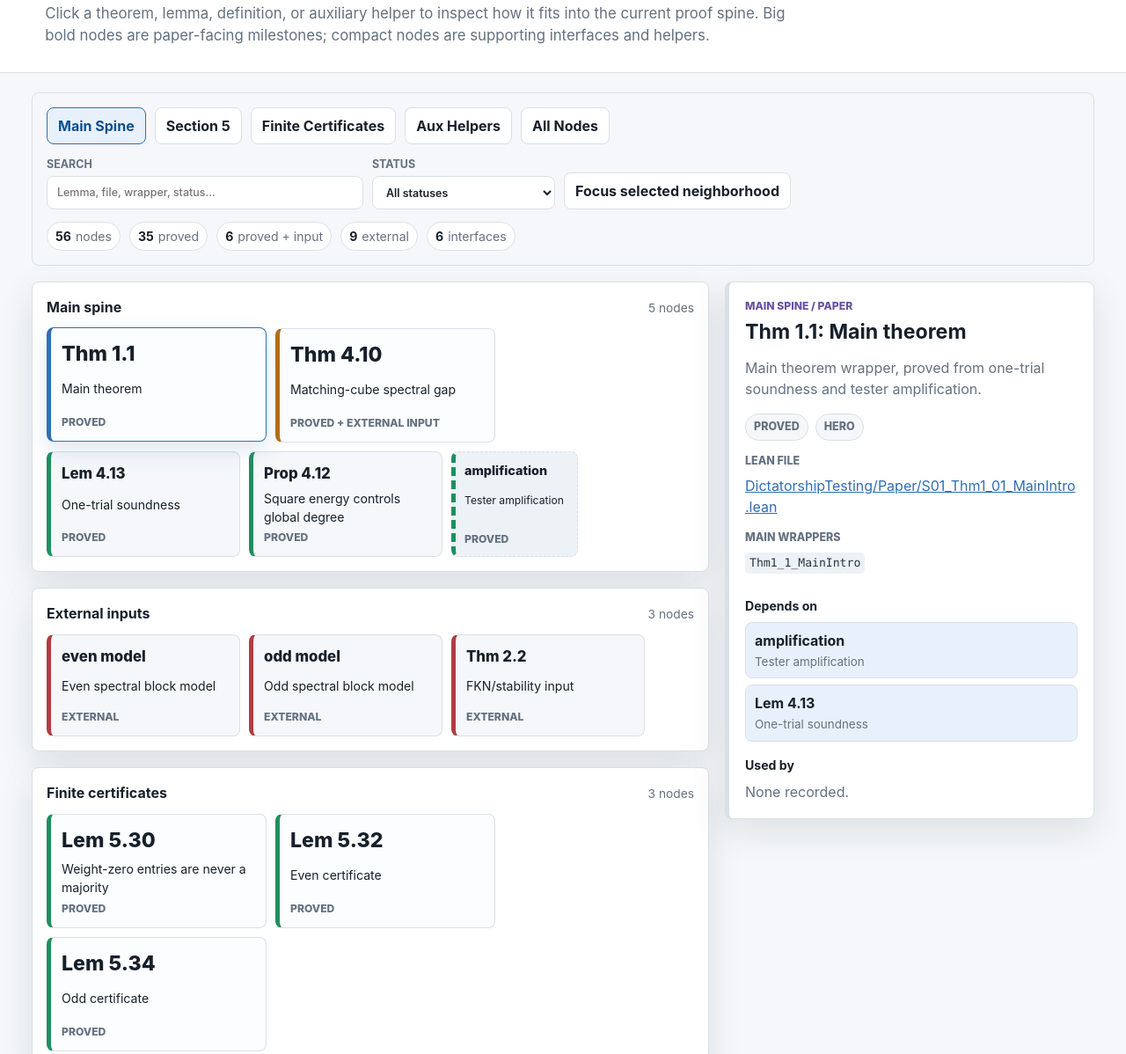
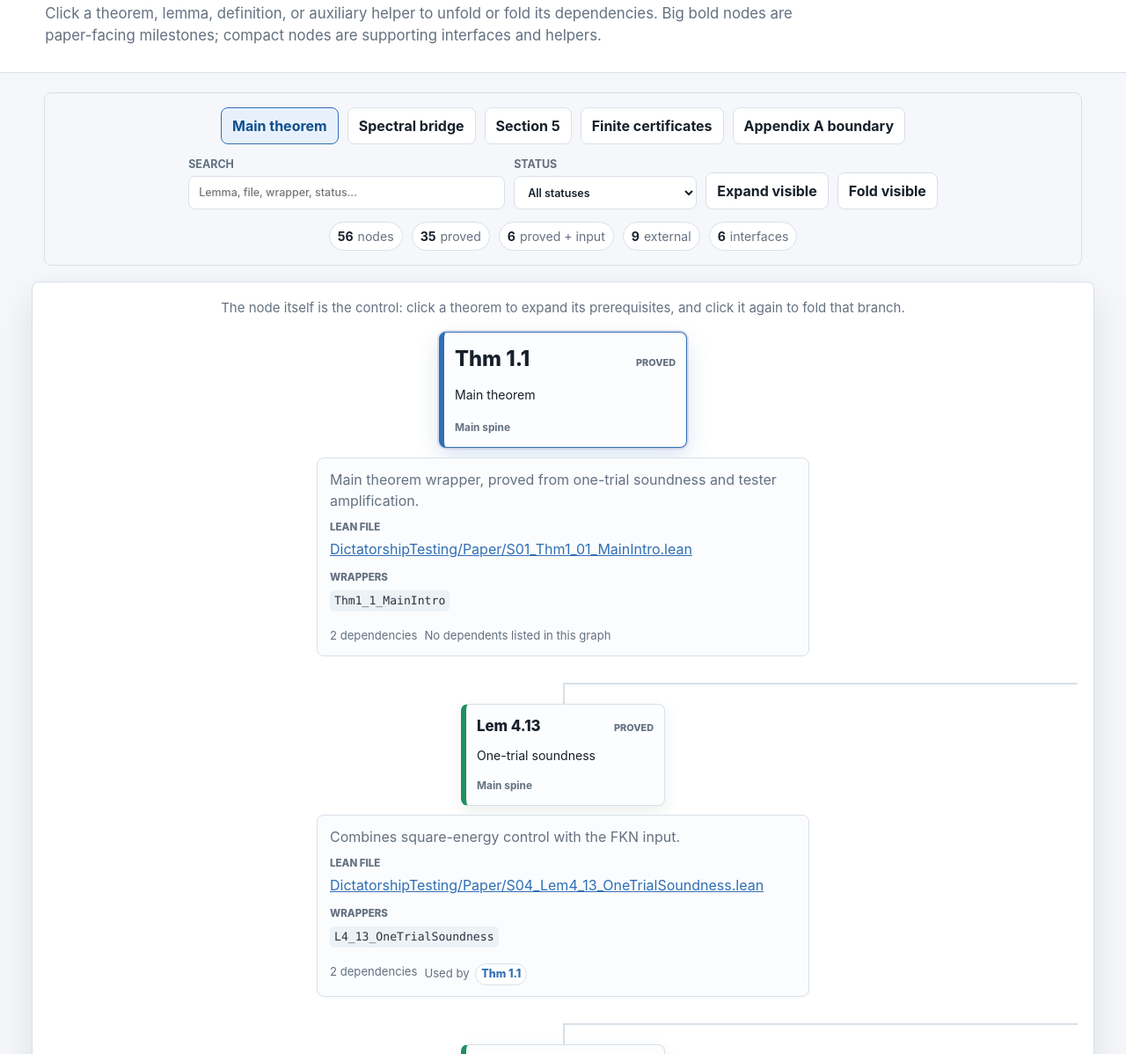
Before and after one commit to chen1088/dict_lean, a plain HTML site: page docs/index.html in a window 1280 px wide. Shown: the part 178-1376 px from the top of the page at 88% size. Drawn offline with Linux system fonts and the light colour scheme.

Commit message:
Make dependency page an expandable DAG

```diff
--- a/docs/app.js
+++ b/docs/app.js
@@ -1,47 +1,40 @@
 const graphData = window.DICT_DEPENDENCY_DATA;
 const nodeById = new Map(graphData.nodes.map((node) => [node.id, node]));
 
-const state = {
-  query: "",
-  status: "all",
-  view: "main",
-  selectedId: "Thm1_1",
-  focusMode: false,
-};
-
-const views = {
+const rootViews = {
   main: {
-    label: "Main Spine",
-    sections: ["Main spine", "Spectral bridge", "Finite certificates", "External inputs"],
-    seed: ["Thm1_1", "L4_13", "Prop4_12", "Thm4_10", "S05_27", "S05_28"],
+    label: "Main theorem",
+    roots: ["Thm1_1"],
+    open: ["Thm1_1", "L4_13", "Prop4_12", "Thm4_10", "S05_27", "S05_28"],
+  },
+  spectral: {
+    label: "Spectral bridge",
+    roots: ["Thm4_10"],
+    open: ["Thm4_10", "S05_27", "S05_28", "S05_26"],
   },
   section5: {
     label: "Section 5",
-    sections: [
-      "Section 5 tableau layer",
-      "Tableau branching",
-      "Matching algebra",
-      "Spectral bridge",
-      "Finite certificates",
-      "Definitions",
-      "Appendix A",
-      "External inputs",
-    ],
+    roots: ["S05_27", "S05_28", "S05_18", "S05_01"],
+    open: ["S05_27", "S05_28", "S05_32", "S05_34", "S05_18", "S05_01"],
   },
   certificates: {
-    label: "Finite Certificates",
-    sections: ["Finite certificates", "Tableau branching", "Definitions"],
-    seed: ["S05_30", "S05_32", "S05_34"],
+    label: "Finite certificates",
+    roots: ["S05_32", "S05_34", "S05_30"],
+    open: ["S05_32", "S05_34", "S05_30"],
   },
-  aux: {
-    label: "Aux Helpers",
-    sections: ["Section 5 tableau layer", "Tableau branching", "Finite certificates", "Spectral bridge", "Section 4", "Definitions"],
-    auxOnly: true,
+  appendix: {
+    label: "Appendix A boundary",
+    roots: ["AppA_EvenSpectralModel", "AppA_OddSpectralModel"],
+    open: ["AppA_EvenSpectralModel", "AppA_OddSpectralModel"],
   },
-  all: {
-    label: "All Nodes",
-    sections: null,
-  },
+};
+
+const state = {
+  view: "main",
+  query: "",
+  status: "all",
+  selectedId: "Thm1_1",
+  expanded: new Set(rootViews.main.open),
 };
 
 function sourceUrl(file) {
@@ -51,41 +44,27 @@ function sourceUrl(file) {
 function statusLabel(status) {
   const labels = {
     proved: "Proved",
-    "proved-from-external": "Proved + External Input",
+    "proved-from-external": "Proved + input",
     external: "External",
-    interface: "Definition / Interface",
+    interface: "Interface",
   };
   return labels[status] || status;
 }
 
-function relationSets(selected) {
-  const deps = new Set(selected?.deps || []);
-  const dependents = new Set(
-    graphData.nodes
-      .filter((node) => node.deps?.includes(selected?.id))
-      .map((node) => node.id)
-  );
-  return { deps, dependents };
+function nodeWeight(node) {
+  return { hero: 0, major: 1, normal: 2, minor: 3 }[node.importance] ?? 4;
 }
 
-function shouldShowByView(node) {
-  const view = views[state.view];
-  if (view.auxOnly && node.kind !== "aux") return false;
-  if (view.sections && !view.sections.includes(node.section)) return false;
-  if (view.seed && !view.seed.includes(node.id)) {
-    const seedSet = new Set(view.seed);
-    const supportsSeed = graphData.nodes.some((candidate) =>
-      seedSet.has(candidate.id) && candidate.deps?.includes(node.id)
-    );
-    const usesSeed = node.deps?.some((dep) => seedSet.has(dep));
-    return supportsSeed || usesSeed || node.importance === "hero";
-  }
-  return true;
+function getDeps(node) {
+  return (node.deps || [])
+    .map((id) => nodeById.get(id))
+    .filter(Boolean)
+    .sort((a, b) => nodeWeight(a) - nodeWeight(b) || a.label.localeCompare(b.label));
 }
 
-function matchesFilters(node) {
+function nodeMatches(node) {
   if (state.status !== "all" && node.status !== state.status) return false;
-  if (state.query) {
+  if (!state.query) return true;
   const haystack = [
     node.id,
     node.label,
@@ -96,129 +75,163 @@ function matchesFilters(node) {
     node.summary,
     ...(node.wrappers || []),
   ].join(" ").toLowerCase();
-    if (!haystack.includes(state.query.toLowerCase())) return false;
-  }
-  if (state.focusMode && state.selectedId) {
-    const selected = nodeById.get(state.selectedId);
-    const { deps, dependents } = relationSets(selected);
-    return node.id === selected.id || deps.has(node.id) || dependents.has(node.id);
-  }
-  return shouldShowByView(node);
+  return haystack.includes(state.query.toLowerCase());
 }
 
-function nodeClass(node) {
+function subtreeHasMatch(node, seen = new Set()) {
+  if (seen.has(node.id)) return false;
+  seen.add(node.id);
+  if (nodeMatches(node)) return true;
+  return getDeps(node).some((dep) => subtreeHasMatch(dep, seen));
+}
+
+function shouldRenderNode(node) {
+  if (!state.query && state.status === "all") return true;
+  return subtreeHasMatch(node);
+}
+
+function dependentsOf(id) {
+  return graphData.nodes
+    .filter((node) => node.deps?.includes(id))
+    .sort((a, b) => nodeWeight(a) - nodeWeight(b) || a.label.localeCompare(b.label));
+}
+
+function nodeClasses(node, path, repeated) {
   return [
-    "node-button",
+    "dag-node",
     `importance-${node.importance || "normal"}`,
     `status-${node.status}`,
     `kind-${node.kind}`,
-    node.id === state.selectedId ? "selected" : "",
+    state.selectedId === node.id ? "selected" : "",
+    state.expanded.has(node.id) ? "expanded" : "",
+    repeated ? "repeated" : "",
+    path.length === 0 ? "root-node" : "",
   ].join(" ");
 }
 
-function renderNodeButton(node) {
+function renderNode(node, path = []) {
+  const repeated = path.includes(node.id);
+  if (!shouldRenderNode(node)) return null;
+
+  const deps = getDeps(node).filter(shouldRenderNode);
+  const isExpanded = state.expanded.has(node.id) && deps.length > 0 && !repeated;
+  const item = document.createElement("li");
+  item.className = "dag-item";
+  item.dataset.id = node.id;
+
   const button = document.createElement("button");
-  button.className = nodeClass(node);
   button.type = "button";
-  button.dataset.id = node.id;
+  button.className = nodeClasses(node, path, repeated);
+  button.setAttribute("aria-expanded", String(isExpanded));
   button.innerHTML = `
+    <span class="node-topline">
       <span class="node-label">${node.label}</span>
+      <span class="node-status">${statusLabel(node.status)}</span>
+    </span>
     <span class="node-title">${node.title}</span>
-    <span class="node-meta">${statusLabel(node.status)}</span>
+    <span class="node-section">${node.section}</span>
   `;
   button.addEventListener("click", () => {
     state.selectedId = node.id;
+    if (!repeated && deps.length > 0) {
+      if (state.expanded.has(node.id)) {
+        state.expanded.delete(node.id);
+      } else {
+        state.expanded.add(node.id);
+      }
+    }
     render();
   });
-  return button;
+  item.appendChild(button);
+
+  if (state.selectedId === node.id || isExpanded) {
+    item.appendChild(renderInlineDetails(node, deps.length));
   }
 
-function renderGraph() {
-  const graph = document.querySelector("#graph");
-  graph.textContent = "";
+  if (isExpanded) {
+    const children = document.createElement("ol");
+    children.className = "dag-children";
+    deps.forEach((dep) => {
+      const child = renderNode(dep, [...path, node.id]);
+      if (child) children.appendChild(child);
+    });
+    item.appendChild(children);
+  }
 
-  const nodes = graphData.nodes.filter(matchesFilters);
-  const sections = [...new Set(nodes.map((node) => node.section))];
+  return item;
+}
 
-  if (!nodes.length) {
+function renderInlineDetails(node, depCount) {
+  const details = document.createElement("div");
+  details.className = "inline-details";
+  const wrappers = node.wrappers?.length
+    ? node.wrappers.map((wrapper) => `<code>${wrapper}</code>`).join(" ")
+    : "<span class=\"muted\">No wrapper listed.</span>";
+  const usedBy = dependentsOf(node.id)
+    .map((dep) => `<button type="button" class="tiny-link" data-jump="${dep.id}">${dep.label}</button>`)
+    .join("");
+  details.innerHTML = `
+    <p>${node.summary}</p>
+    <dl>
+      <dt>Lean file</dt>
+      <dd><a href="${sourceUrl(node.file)}" target="_blank" rel="noreferrer">${node.file}</a></dd>
+      <dt>Wrappers</dt>
+      <dd>${wrappers}</dd>
+    </dl>
+    <div class="node-foot">
+      <span>${depCount} dependencies</span>
+      <span>${usedBy ? "Used by " + usedBy : "No dependents listed in this graph"}</span>
+    </div>
+  `;
+  details.querySelectorAll("[data-jump]").forEach((button) => {
+    button.addEventListener("click", (event) => {
+      event.stopPropagation();
+      state.selectedId = button.dataset.jump;
+      state.expanded.add(button.dataset.jump);
+      render();
+    });
+  });
+  return details;
+}
+
+function renderTree() {
+  const tree = document.querySelector("#dag");
+  tree.textContent = "";
+  const rootList = document.createElement("ol");
+  rootList.className = "dag-root-list";
+  rootViews[state.view].roots
+    .map((id) => nodeById.get(id))
+    .filter(Boolean)
+    .forEach((root) => {
+      const rootNode = renderNode(root, []);
+      if (rootNode) rootList.appendChild(rootNode);
+    });
+
+  if (!rootList.children.length) {
     const empty = document.createElement("div");
     empty.className = "empty-state";
     empty.textContent = "No nodes match the current filters.";
-    graph.appendChild(empty);
-    return;
+    tree.appendChild(empty);
+  } else {
+    tree.appendChild(rootList);
+  }
 }
 
-  sections.forEach((section) => {
-    const group = document.createElement("section");
-    group.className = "graph-section";
-    const groupNodes = nodes.filter((node) => node.section === section);
-    group.innerHTML = `
-      <div class="section-heading">
-        <h2>${section}</h2>
-        <span>${groupNodes.length} nodes</span>
-      </div>
-      <div class="node-grid"></div>
-    `;
-    const grid = group.querySelector(".node-grid");
-    groupNodes
-      .sort((a, b) => {
-        const weights = { hero: 0, major: 1, normal: 2, minor: 3 };
-        return (weights[a.importance] ?? 4) - (weights[b.importance] ?? 4) || a.label.localeCompare(b.label);
-      })
-      .forEach((node) => grid.appendChild(renderNodeButton(node)));
-    graph.appendChild(group);
-  });
-}
-
-function renderRelationList(title, ids, className) {
-  const items = ids
-    .map((id) => nodeById.get(id))
-    .filter(Boolean)
-    .map((node) => `
-      <button class="relation-pill ${className}" data-id="${node.id}">
-        <strong>${node.label}</strong>
-        <span>${node.title}</span>
-      </button>
-    `)
-    .join("");
-  return `
-    <div class="relation-block">
-      <h3>${title}</h3>
-      <div class="relation-list">${items || "<span class=\"muted\">None recorded.</span>"}</div>
-    </div>
-  `;
-}
-
-function renderDetails() {
-  const selected = nodeById.get(state.selectedId) || graphData.nodes[0];
-  state.selectedId = selected.id;
-  const { deps, dependents } = relationSets(selected);
-  const panel = document.querySelector("#details");
-  panel.innerHTML = `
-    <div class="detail-card status-${selected.status}">
-      <div class="detail-kicker">${selected.section} / ${selected.kind}</div>
-      <h2>${selected.label}: ${selected.title}</h2>
-      <p>${selected.summary}</p>
-      <div class="detail-badges">
-        <span>${statusLabel(selected.status)}</span>
-        <span>${selected.importance || "normal"}</span>
-      </div>
-      <dl>
-        <dt>Lean file</dt>
-        <dd><a href="${sourceUrl(selected.file)}" target="_blank" rel="noreferrer">${selected.file}</a></dd>
-        <dt>Main wrappers</dt>
-        <dd>${selected.wrappers?.length ? selected.wrappers.map((w) => `<code>${w}</code>`).join(" ") : "<span class=\"muted\">None listed.</span>"}</dd>
-      </dl>
-      ${renderRelationList("Depends on", [...deps], "dep")}
-      ${renderRelationList("Used by", [...dependents], "dependent")}
-    </div>
-  `;
-
-  panel.querySelectorAll(".relation-pill").forEach((button) => {
-    button.addEventListener("click", () => {
-      state.selectedId = button.dataset.id;
+function renderTabs() {
+  const tabs = document.querySelector("#tabs");
+  tabs.textContent = "";
+  Object.entries(rootViews).forEach(([key, view]) => {
+    const tab = document.createElement("button");
+    tab.type = "button";
+    tab.className = key === state.view ? "tab active" : "tab";
+    tab.textContent = view.label;
+    tab.addEventListener("click", () => {
+      state.view = key;
+      state.expanded = new Set(view.open);
+      state.selectedId = view.roots[0];
       render();
     });
+    tabs.appendChild(tab);
   });
 }
 
@@ -238,29 +251,28 @@ function renderStats() {
   `;
 }
 
-function renderTabs() {
-  const tabs = document.querySelector("#tabs");
-  tabs.textContent = "";
-  Object.entries(views).forEach(([key, view]) => {
-    const button = document.createElement("button");
-    button.type = "button";
-    button.className = key === state.view ? "tab active" : "tab";
-    button.textContent = view.label;
-    button.addEventListener("click", () => {
-      state.view = key;
-      state.focusMode = false;
-      document.querySelector("#focus-toggle").classList.remove("active");
+function expandVisible() {
+  const visible = new Set();
+  function walk(node, seen = new Set()) {
+    if (!node || seen.has(node.id) || !shouldRenderNode(node)) return;
+    seen.add(node.id);
+    visible.add(node.id);
+    getDeps(node).forEach((dep) => walk(dep, seen));
+  }
+  rootViews[state.view].roots.forEach((id) => walk(nodeById.get(id)));
+  state.expanded = visible;
   render();
-    });
-    tabs.appendChild(button);
-  });
+}
+
+function collapseVisible() {
+  state.expanded = new Set();
+  render();
 }
 
 function render() {
   renderTabs();
   renderStats();
-  renderGraph();
-  renderDetails();
+  renderTree();
 }
 
 document.querySelector("#search").addEventListener("input", (event) => {
@@ -273,10 +285,7 @@ document.querySelector("#status-filter").addEventListener("change", (event) => {
   render();
 });
 
-document.querySelector("#focus-toggle").addEventListener("click", () => {
-  state.focusMode = !state.focusMode;
-  document.querySelector("#focus-toggle").classList.toggle("active", state.focusMode);
-  render();
-});
+document.querySelector("#expand-all").addEventListener("click", expandVisible);
+document.querySelector("#collapse-all").addEventListener("click", collapseVisible);
 
 render();
--- a/docs/index.html
+++ b/docs/index.html
@@ -12,7 +12,7 @@
         <p class="eyebrow">Lean 4 formalization map</p>
         <h1>DictatorshipTesting dependency graph</h1>
         <p class="lede">
-          Click a theorem, lemma, definition, or auxiliary helper to inspect how it fits into the current proof spine.
+          Click a theorem, lemma, definition, or auxiliary helper to unfold or fold its dependencies.
           Big bold nodes are paper-facing milestones; compact nodes are supporting interfaces and helpers.
         </p>
       </div>
@@ -37,15 +37,18 @@
               <option value="interface">Definition / interface</option>
             </select>
           </label>
-          <button id="focus-toggle" type="button">Focus selected neighborhood</button>
+          <button id="expand-all" type="button">Expand visible</button>
+          <button id="collapse-all" type="button">Fold visible</button>
         </div>
         <div id="stats" class="stats"></div>
       </section>
 
-      <div class="layout">
-        <section id="graph" class="graph" aria-label="Dependency graph nodes"></section>
-        <aside id="details" class="details" aria-label="Selected node details"></aside>
-      </div>
+      <section class="dag-shell" aria-label="Expandable dependency DAG">
+        <div class="dag-instructions">
+          The node itself is the control: click a theorem to expand its prerequisites, and click it again to fold that branch.
+        </div>
+        <div id="dag" class="dag"></div>
+      </section>
     </main>
 
     <footer class="site-footer">
--- a/docs/styles.css
+++ b/docs/styles.css
@@ -2,18 +2,17 @@
   color-scheme: light;
   --ink: #17202a;
   --muted: #647181;
-  --line: #d9e0e8;
+  --line: #d8e0e8;
   --paper: #ffffff;
   --soft: #f5f7fa;
   --soft-2: #edf2f7;
   --green: #1f8f5f;
-  --green-soft: #e5f7ee;
   --blue: #2f6fb3;
   --blue-soft: #e8f1fb;
   --amber: #b56d11;
   --red: #b33b42;
   --violet: #6750a4;
-  --shadow: 0 14px 40px rgba(23, 32, 42, 0.10);
+  --shadow: 0 16px 42px rgba(23, 32, 42, 0.10);
 }
 
 * {
@@ -86,6 +85,8 @@ main {
   z-index: 5;
   display: grid;
   gap: 14px;
+  max-width: 1180px;
+  margin: 0 auto;
   padding: 16px;
   background: rgba(245, 247, 250, 0.94);
   border: 1px solid var(--line);
@@ -100,6 +101,7 @@ main {
   flex-wrap: wrap;
   gap: 10px;
   align-items: end;
+  justify-content: center;
 }
 
 .tab,
@@ -122,7 +124,7 @@ main {
 }
 
 .tab.active,
-.filters button.active {
+.filters button:active {
   border-color: var(--blue);
   color: #0f4f8e;
   background: var(--blue-soft);
@@ -166,73 +168,140 @@ main {
   color: var(--ink);
 }
 
-.layout {
+.dag-shell {
   display: grid;
-  grid-template-columns: minmax(0, 1fr) minmax(320px, 420px);
-  gap: 18px;
-  margin-top: 18px;
-}
-
-.graph {
-  display: grid;
-  gap: 18px;
-  align-content: start;
-}
-
-.graph-section {
-  padding: 16px;
+  gap: 16px;
+  justify-items: center;
+  max-width: 1280px;
+  margin: 18px auto 0;
+  padding: 18px;
   background: var(--paper);
   border: 1px solid var(--line);
   border-radius: 8px;
   box-shadow: var(--shadow);
+  overflow-x: auto;
 }
 
-.section-heading {
-  display: flex;
-  justify-content: space-between;
-  gap: 12px;
-  align-items: baseline;
-  margin-bottom: 12px;
+.dag-instructions {
+  color: var(--muted);
+  font-size: 0.94rem;
+  text-align: center;
 }
 
-.section-heading h2 {
-  margin: 0;
-  font-size: 1rem;
+.dag {
+  min-width: min(100%, 920px);
+  width: 100%;
+  display: flex;
+  justify-content: center;
 }
 
-.section-heading span {
-  color: var(--muted);
-  font-size: 0.86rem;
+.dag-root-list,
+.dag-children {
+  list-style: none;
+  margin: 0;
+  padding: 0;
 }
 
-.node-grid {
+.dag-root-list {
+  display: grid;
+  gap: 30px;
+  justify-items: center;
+  width: 100%;
+}
+
+.dag-item {
+  position: relative;
+  display: grid;
+  justify-items: center;
+}
+
+.dag-children {
+  position: relative;
   display: flex;
   flex-wrap: wrap;
-  gap: 10px;
+  gap: 26px 18px;
+  justify-content: center;
+  align-items: flex-start;
+  margin-top: 30px;
+  padding-top: 24px;
+  width: 100%;
 }
 
-.node-button {
+.dag-children::before {
+  content: "";
+  position: absolute;
+  top: 0;
+  left: 50%;
+  height: 24px;
+  border-left: 2px solid var(--line);
+}
+
+.dag-children > .dag-item::before {
+  content: "";
+  position: absolute;
+  top: -24px;
+  left: 50%;
+  height: 24px;
+  border-left: 2px solid var(--line);
+}
+
+.dag-children > .dag-item::after {
+  content: "";
+  position: absolute;
+  top: -24px;
+  left: 0;
+  right: 0;
+  border-top: 2px solid var(--line);
+}
+
+.dag-children > .dag-item:first-child::after {
+  left: 50%;
+}
+
+.dag-children > .dag-item:last-child::after {
+  right: 50%;
+}
+
+.dag-children > .dag-item:only-child::after {
+  display: none;
+}
+
+.dag-node {
+  position: relative;
+  z-index: 1;
   display: grid;
-  gap: 4px;
-  width: 180px;
+  gap: 5px;
+  width: 190px;
   min-height: 104px;
   padding: 12px;
   border: 1px solid var(--line);
-  border-left-width: 5px;
+  border-left-width: 6px;
   border-radius: 8px;
   background: var(--soft);
   color: var(--ink);
   text-align: left;
   cursor: pointer;
   font: inherit;
-  transition: border-color 140ms ease, transform 140ms ease, box-shadow 140ms ease;
+  box-shadow: 0 6px 18px rgba(23, 32, 42, 0.08);
+  transition: transform 140ms ease, box-shadow 140ms ease, border-color 140ms ease;
 }
 
-.node-button:hover,
-.node-button.selected {
+.dag-node:hover,
+.dag-node.selected {
   transform: translateY(-1px);
   border-color: var(--blue);
-  box-shadow: 0 10px 24px rgba(47, 111, 179, 0.16);
+  box-shadow: 0 10px 26px rgba(47, 111, 179, 0.18);
+}
+
+.dag-node.expanded {
+  background: #fbfdff;
+}
+
+.node-topline {
+  display: flex;
+  gap: 8px;
+  justify-content: space-between;
+  align-items: baseline;
 }
 
 .node-label {
@@ -240,47 +309,54 @@ main {
   font-size: 1.05rem;
 }
 
+.node-status {
+  color: var(--muted);
+  font-size: 0.68rem;
+  font-weight: 850;
+  text-transform: uppercase;
+}
+
 .node-title {
   color: var(--ink);
   font-size: 0.88rem;
 }
 
-.node-meta {
+.node-section {
   margin-top: auto;
   color: var(--muted);
-  font-size: 0.76rem;
-  font-weight: 800;
-  text-transform: uppercase;
+  font-size: 0.74rem;
+  font-weight: 750;
 }
 
 .importance-hero {
-  width: 250px;
-  min-height: 130px;
-  background: #fcfdff;
+  width: 282px;
+  min-height: 132px;
 }
 
 .importance-hero .node-label {
-  font-size: 1.45rem;
+  font-size: 1.48rem;
 }
 
 .importance-major {
-  width: 220px;
+  width: 232px;
   min-height: 116px;
 }
 
 .importance-minor {
-  width: 144px;
+  width: 152px;
   min-height: 86px;
   padding: 10px;
+  border-style: dashed;
   background: var(--soft-2);
 }
 
 .importance-minor .node-label {
-  font-size: 0.9rem;
+  font-size: 0.88rem;
 }
 
-.importance-minor .node-title {
-  font-size: 0.76rem;
+.importance-minor .node-title,
+.importance-minor .node-section {
+  font-size: 0.74rem;
 }
 
 .status-proved {
@@ -303,65 +379,35 @@ main {
   border-style: dashed;
 }
 
-.details {
-  position: sticky;
-  top: 152px;
-  align-self: start;
+.root-node {
+  outline: 2px solid rgba(103, 80, 164, 0.16);
 }
 
-.detail-card {
-  padding: 18px;
-  background: var(--paper);
+.inline-details {
+  z-index: 1;
+  width: min(560px, calc(100vw - 72px));
+  margin-top: 10px;
+  padding: 12px 14px;
   border: 1px solid var(--line);
-  border-left-width: 5px;
   border-radius: 8px;
-  box-shadow: var(--shadow);
+  background: #fbfcfe;
+  color: var(--muted);
+  text-align: left;
 }
 
-.detail-kicker {
-  color: var(--violet);
-  font-size: 0.76rem;
-  font-weight: 850;
-  text-transform: uppercase;
-}
-
-.detail-card h2 {
-  margin: 6px 0 10px;
-  font-size: 1.45rem;
-  line-height: 1.15;
-}
-
-.detail-card p {
-  color: var(--muted);
-}
-
-.detail-badges {
-  display: flex;
-  flex-wrap: wrap;
-  gap: 8px;
-  margin: 14px 0;
-}
-
-.detail-badges span {
-  padding: 5px 9px;
-  border-radius: 999px;
-  background: var(--soft);
-  border: 1px solid var(--line);
-  color: var(--muted);
-  font-size: 0.78rem;
-  font-weight: 800;
-  text-transform: uppercase;
+.inline-details p {
+  margin: 0 0 10px;
 }
 
 dl {
   display: grid;
-  gap: 6px;
-  margin: 14px 0;
+  gap: 4px;
+  margin: 0;
 }
 
 dt {
   color: var(--muted);
-  font-size: 0.78rem;
+  font-size: 0.72rem;
   font-weight: 850;
   text-transform: uppercase;
 }
@@ -382,45 +428,25 @@ code {
   font-size: 0.82em;
 }
 
-.relation-block {
-  margin-top: 16px;
+.node-foot {
+  display: flex;
+  flex-wrap: wrap;
+  gap: 8px;
+  margin-top: 8px;
+  font-size: 0.82rem;
 }
 
-.relation-block h3 {
-  margin: 0 0 8px;
-  font-size: 0.88rem;
-}
-
-.relation-list {
-  display: grid;
-  gap: 7px;
-}
-
-.relation-pill {
-  display: grid;
-  gap: 2px;
-  width: 100%;
-  padding: 8px 10px;
+.tiny-link {
+  margin: 0 3px;
+  padding: 2px 6px;
   border: 1px solid var(--line);
-  border-radius: 8px;
-  background: var(--soft);
-  color: var(--ink);
-  text-align: left;
+  border-radius: 999px;
+  background: var(--paper);
+  color: var(--blue);
   cursor: pointer;
   font: inherit;
-}
-
-.relation-pill span {
-  color: var(--muted);
-  font-size: 0.84rem;
-}
-
-.relation-pill.dep {
-  background: var(--blue-soft);
-}
-
-.relation-pill.dependent {
-  background: var(--green-soft);
+  font-size: 0.78rem;
+  font-weight: 800;
 }
 
 .muted {
@@ -451,25 +477,29 @@ code {
     display: grid;
   }
 
-  .layout {
-    grid-template-columns: 1fr;
-  }
-
-  .details {
+  .toolbar {
     position: static;
   }
 
-  .toolbar {
-    position: static;
+  .dag-shell {
+    justify-items: stretch;
   }
 }
 
 @media (max-width: 640px) {
-  .node-button,
+  .dag-children {
+    display: grid;
+  }
+
+  .dag-children > .dag-item::after {
+    display: none;
+  }
+
+  .dag-node,
   .importance-major,
   .importance-hero,
   .importance-minor {
-    width: 100%;
+    width: min(100%, 340px);
   }
 
   .filters input {
```
Lines whose indentation alone changed are shown as unchanged.
